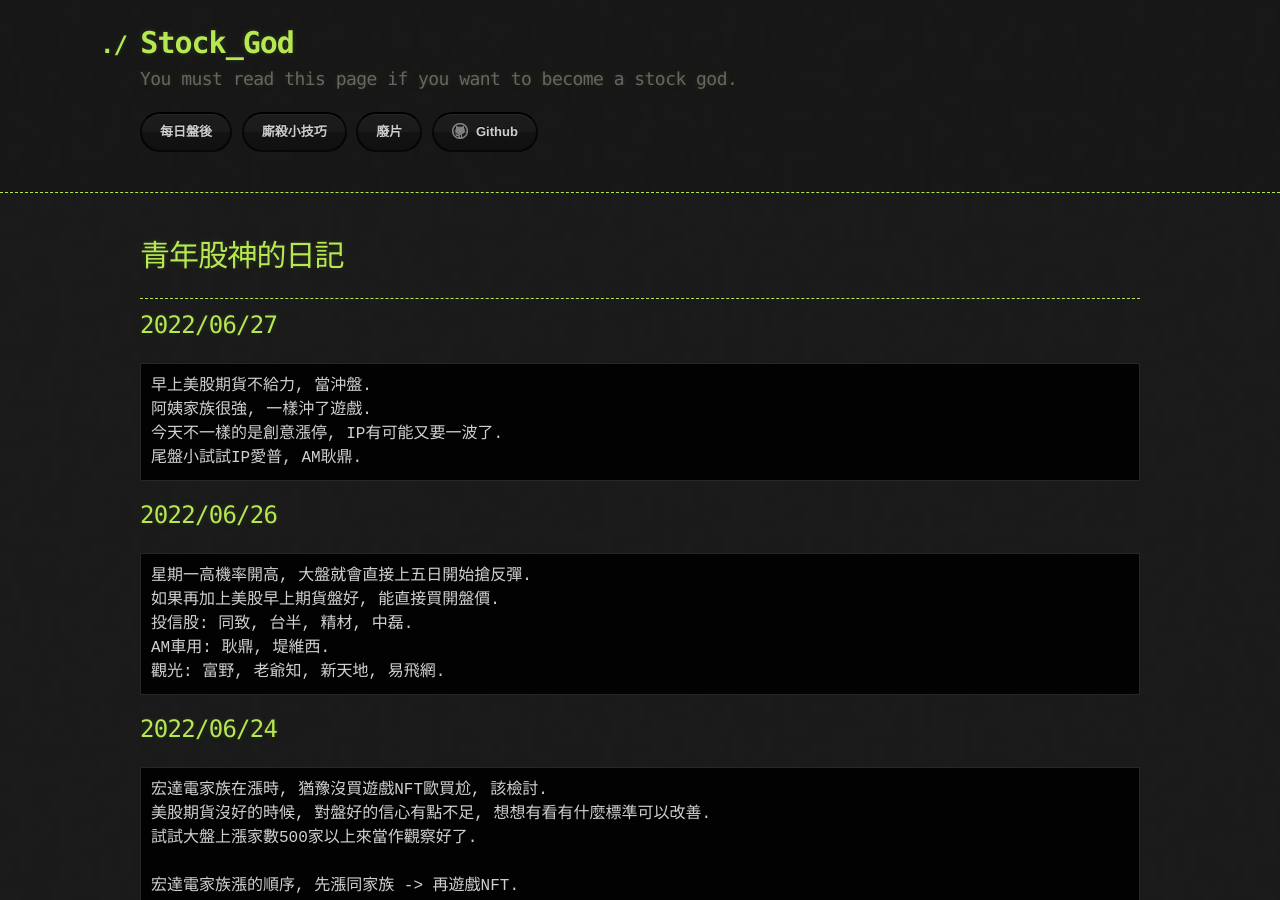
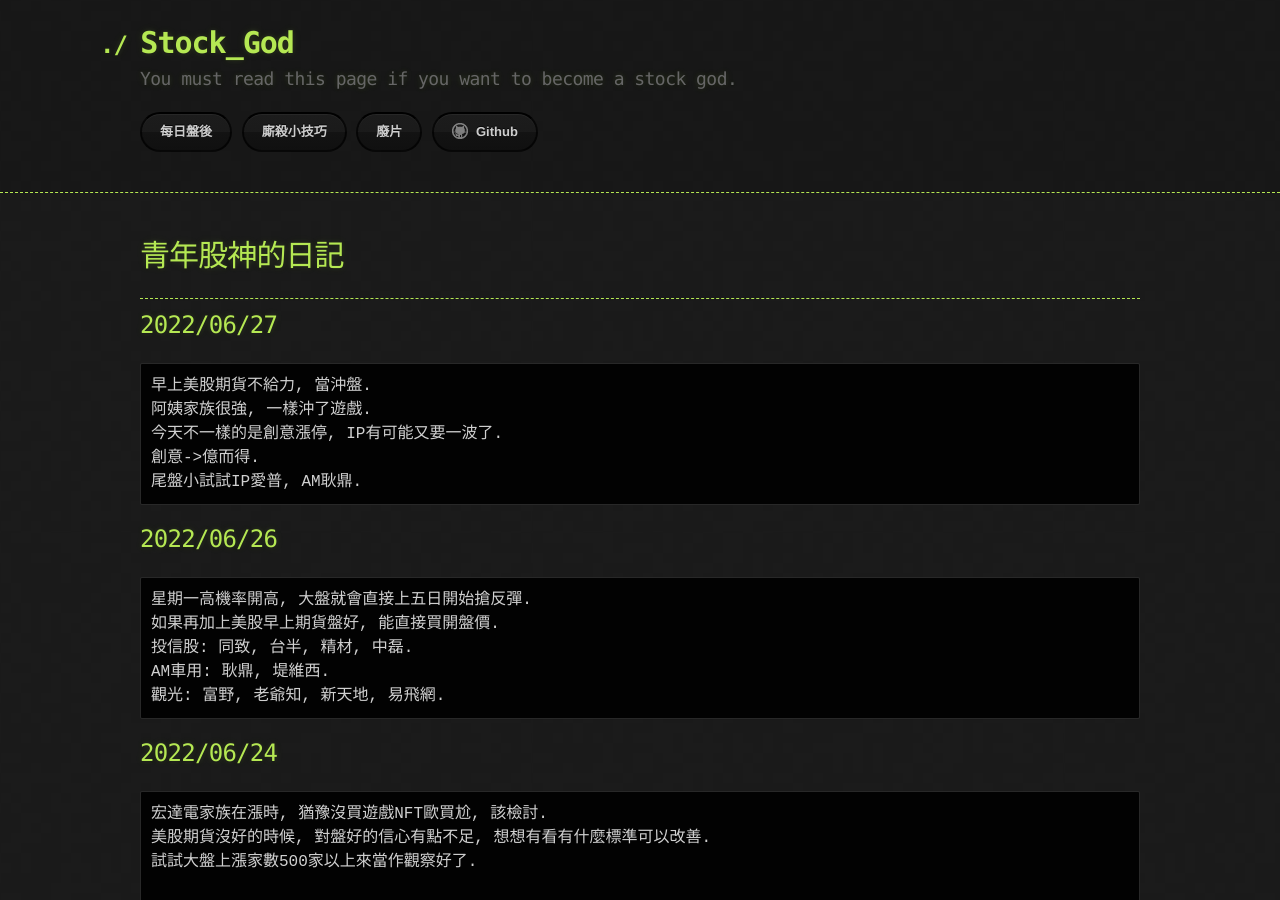
Before and after one commit to lepg5487/Stock_God, a Jekyll site: the page built from index.md, in a window 1280 px wide and 900 px high. Built offline with Jekyll 4.4.1, drawn with Linux system fonts in a browser that asks for light colours; our own code applies the rules of GitHub Pages for plain Markdown files.

Commit message:
Update index.md

````diff
--- a/index.md
+++ b/index.md
@@ -11,6 +11,7 @@ layout: testlayouts
 早上美股期貨不給力, 當沖盤.
 阿姨家族很強, 一樣沖了遊戲.
 今天不一樣的是創意漲停, IP有可能又要一波了.
+創意->億而得.
 尾盤小試試IP愛普, AM耿鼎.
 ```
 
````
